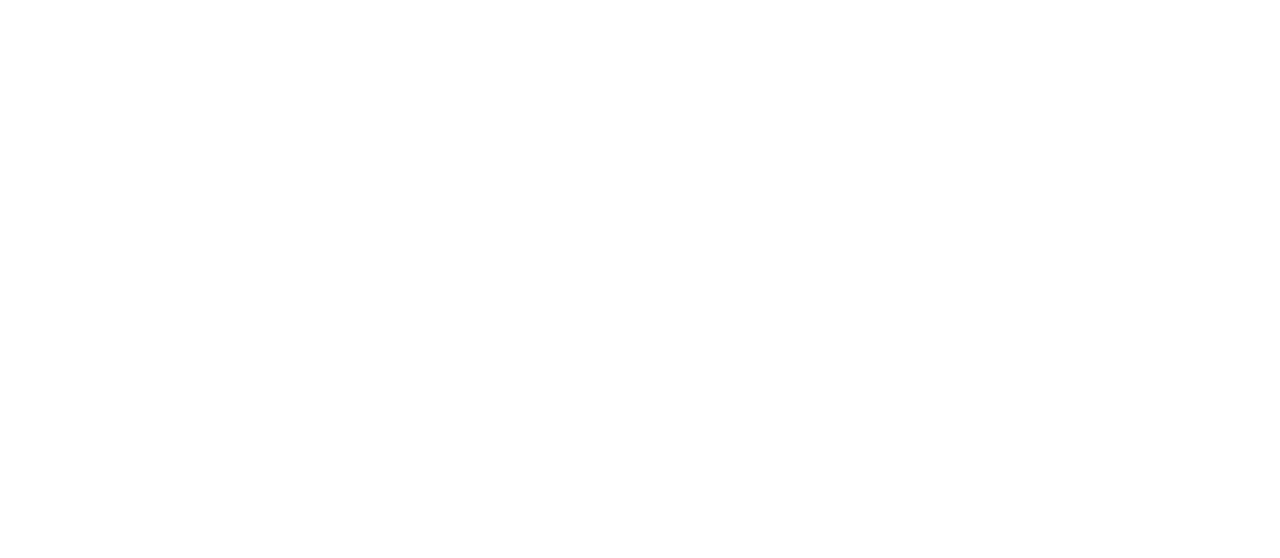
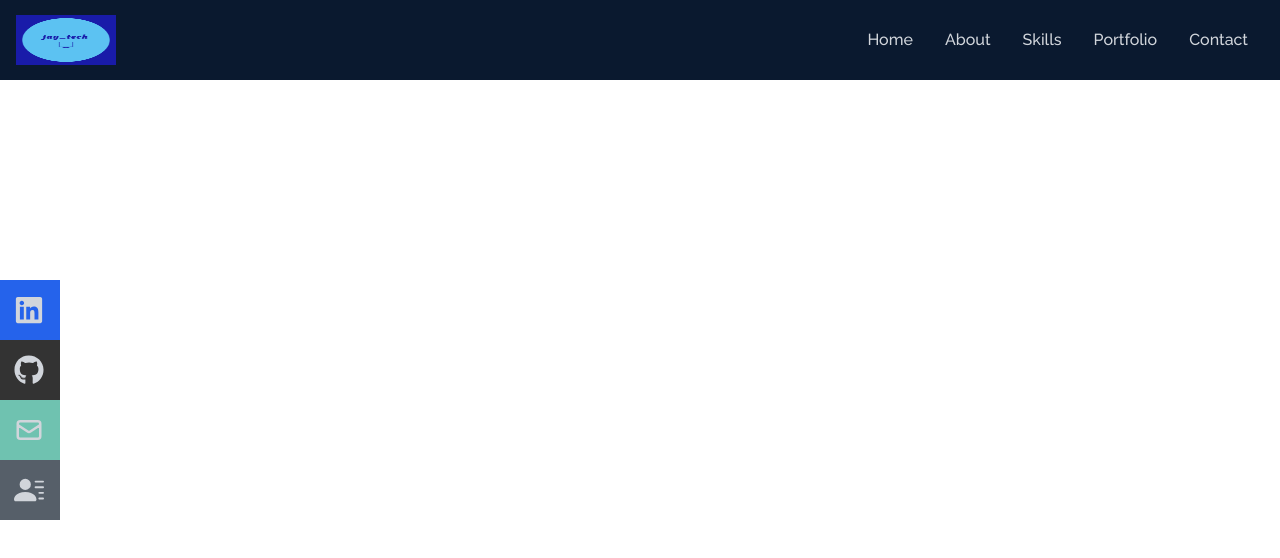
Before and after one commit to brosjayme/portfolio, a React (Create React App) app: page / in a window 1280 px wide. Shown: the top 558 px of the page. Built offline with nearby package versions, Linux system fonts and the light colour scheme.

Commit message:
contact page update

```diff
--- a/src/App.js
+++ b/src/App.js
@@ -1,28 +1,18 @@
 import React from 'react'
-// import { BrowserRouter as Router, Route, Routes } from 'react-router-dom';
-// import Home from './pages/Home';
-// import About from './pages/About';
-// import Skills from './pages/Skills';
-// import Portfolio from './pages/Portfolio';
-// import Contact from './pages/Contact';
+// import About from "./pages/About";
+// import Contact from "./pages/Contact";
+// import Home from "./pages/Home";
+import Navbar from "./Components/Navbar";
+// import Skills from "./pages/Skills";
+// import Portfolio from "./pages/Portfolio";
 
-function App () {
+
+function App() {
   return (
     <div>
-   {/* <Router>
-    <Routes>
-     <Route index element = {<Home/>}/>
-     <Route path='/home' element={<Home/>}/>
-     <Route path='/about' element={<About/>} />
-     <Route path='/skills' element={<Skills/>}/>
-     <Route path='/portfolio' element={<Portfolio/>}/>
-     <Route path='/contact' element={<Contact/>}/>
-     </Routes>
-   </Router> */}
-
+     <Navbar></Navbar>
     </div>
   );
 }
 
-
 export default App;
--- a/src/Components/Navbar.jsx
+++ b/src/Components/Navbar.jsx
@@ -23,27 +23,27 @@
       {/* menu */}
       <ul className='hidden md:flex'>
         <li>
-          <Link to='./home'>
+          <Link to='/'>
             Home
           </Link>
         </li>
         <li>
-          <Link to='./about'>
+          <Link to='/about'>
             About
           </Link>
         </li>
         <li>
-          <Link to='skills'>
+          <Link to='/skills'>
             Skills
           </Link>
         </li>
         <li>
-          <Link to='portfolio'>
+          <Link to='/portfolio'>
             Portfolio
           </Link>
         </li>
         <li>
-          <Link to='contact' >
+          <Link to='/contact' >
             Contact
           </Link>
         </li>
--- a/src/pages/Contact.jsx
+++ b/src/pages/Contact.jsx
@@ -22,18 +22,20 @@
     <>
       <NavBar/>
      <SocialLinks/>
-    <div name='contact' className='w-full h-screen bg-[#0a192f] flex justify-center items-center p-4'>
+    <div name='contact' className='w-full h-screen bg-[#0a192f] flex justify-center items-center p-1'>
     <form ref={form} onSubmit={sendEmail}  className='flex flex-col max-w-[600px] w-full'>
-        <div className='pb-8'>
-                <p className='text-4xl font-bold inline border-b-4 border-pink-600 text-gray-300'>Contact</p>
-                <p className='text-gray-300 py-4'> Submit the form below or shoot me an email - okorojohn.ag@gmail.com</p>
+        <div className='pb-6'>
+                <p className='text-3xl font-bold inline border-b-4 border-pink-600 text-gray-300'>Contact</p>
+                <p className='text-gray-300 py-1'> Submit the form below or shoot me an email - okorojohn.ag@gmail.com</p>
             </div>
-            <input className='bg-[#ccd6f6] p-2' type="text" placeholder='Name' name='name' required/>
-            <input className='my-4 p-2 bg-[#ccd6f6]' type="email" placeholder='Email' name='email' required />
-            <textarea className='bg-[#ccd6f6] p-2' name="message" rows="10" placeholder='Message' required></textarea>
+            <input className='bg-[#ccd6f6] p-1' type="text" placeholder='Name' name='name' required/>
+            <input className='my-2 p-1 bg-[#ccd6f6]' type="email" placeholder='Email' name='email' required />
+            <textarea className='bg-[#ccd6f6] p-1' name="message" rows="7" placeholder='Message' required></textarea>
             <button className='text-white border-2 hover:bg-pink-600 hover:border-pink-600 px-4 py-3 my-8 mx-auto flex items-center'>Let's Collaborate</button>
+
     </form>
    </div>
+
    </>
   );
 };
```
Also changed, not shown: src/index.js (+9 -25 lines), src/pages/copies.js (added, +17 -0 lines).
